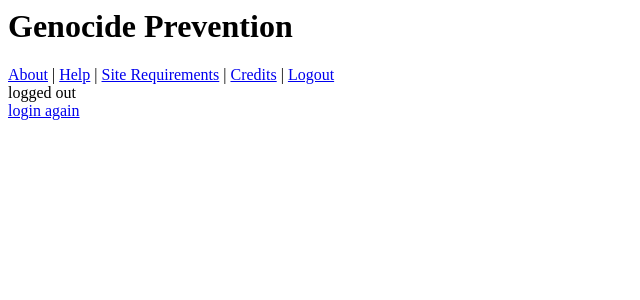
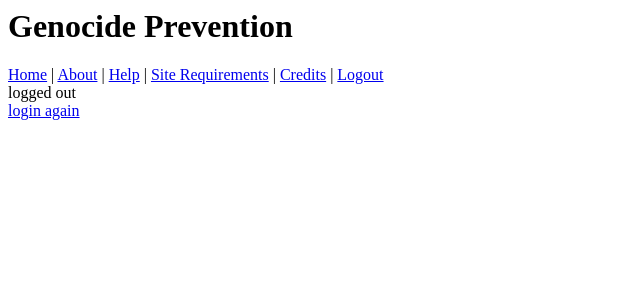
Before and after one commit to thraxil/countryx, a Django app: template templates/sim/logged_out.html in a window 1280 px wide. Shown: the top 300 px of the page, without its empty margins (0-640 px from the left). Run offline with Django 3.2, Linux system fonts and the light colour scheme; the template is opened without the code that fills it, so the values that code supplies are empty; some libraries are stand-ins or nearby versions.

Commit message:
adding a home link on the base.html page.
git-svn-id: http://svn.ccnmtl.columbia.edu/genocideprevention/trunk@12931 1f418930-7ff8-0310-b8ad-c653122473bc

```diff
--- a/templates/base.html
+++ b/templates/base.html
@@ -16,6 +16,7 @@
 <h1 id="masthead"><span>Genocide Prevention {% block masthead %}{% endblock %}</span></h1>
 <div id="nav">
 	{% block nav %}
+		<a href="/sim"/>Home</a> |
 		<a href="/about/">About</a> |
 		<a href="/help/">Help</a> |
 		<a href="/siterequirements/">Site Requirements</a> |
```
